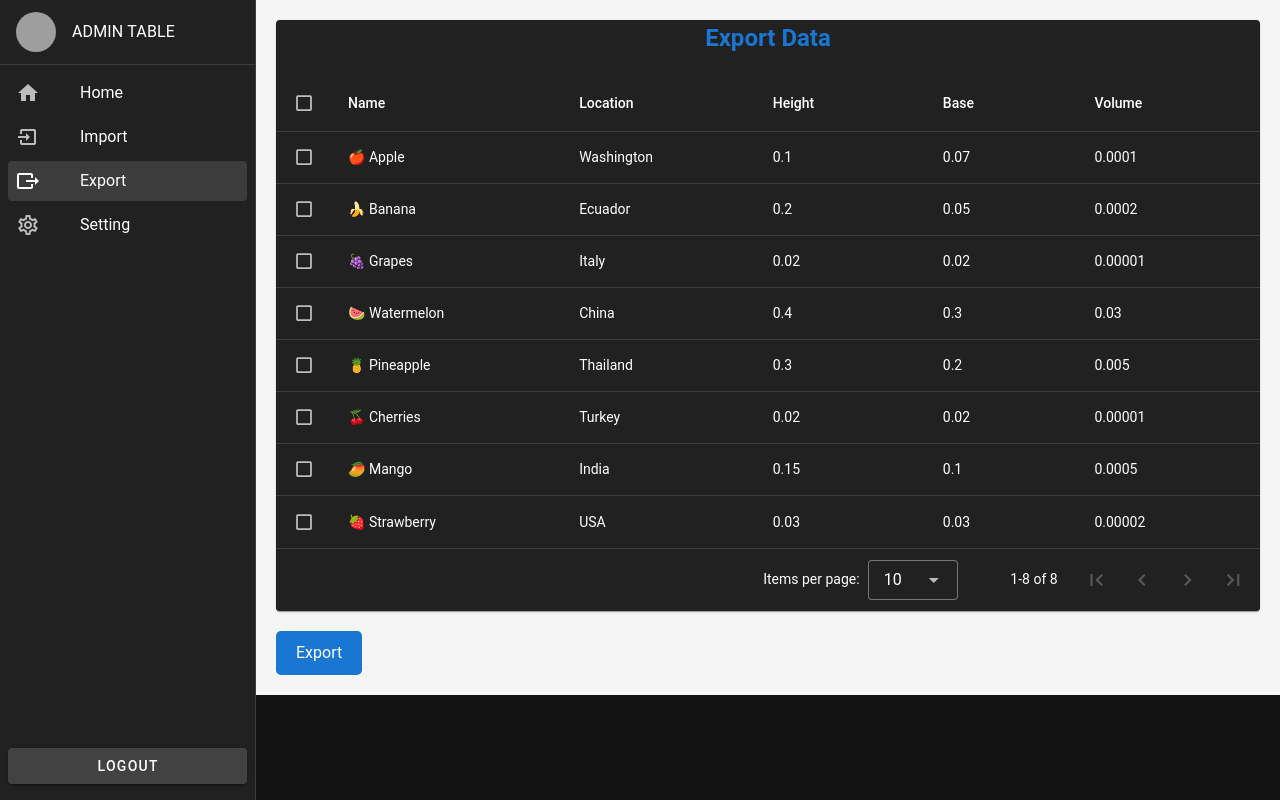
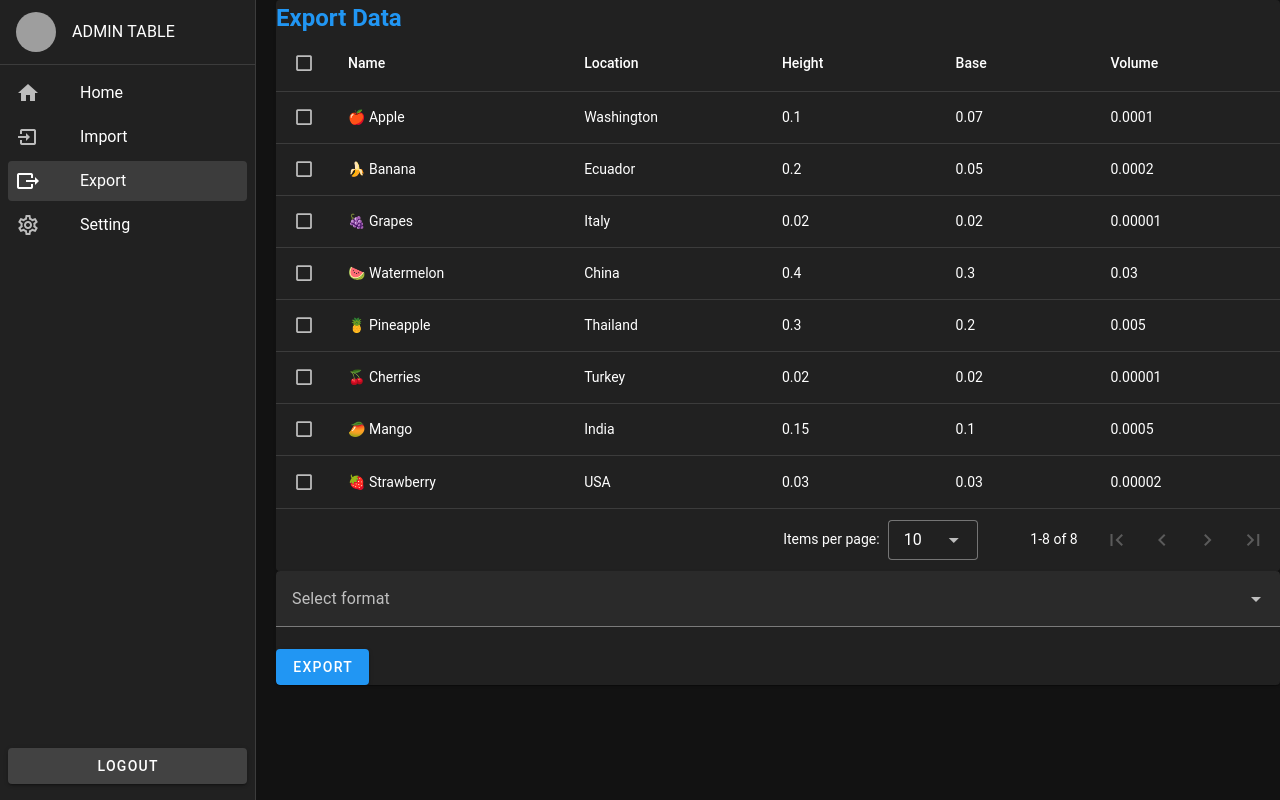
Before and after one commit to AST-tnbt/Vue-dashboard-table, a Vue app: page /export in a window 1280 px wide. Built offline with nearby package versions, Linux system fonts and the light colour scheme; grey boxes are pictures that could not be loaded.

Commit message:
Develop export functionality for data in CSV, Excel, and PDF formats using Vuetify components and jsPDF for table formatting

```diff
--- a/package.json
+++ b/package.json
@@ -12,6 +12,7 @@
     "core-js": "^3.37.1",
     "exceljs": "^4.4.0",
     "jspdf": "^2.5.2",
+    "jspdf-autotable": "^3.8.4",
     "roboto-fontface": "*",
     "vue": "^3.4.31",
     "vuetify": "^3.6.11"
--- a/src/pages/Export.vue
+++ b/src/pages/Export.vue
@@ -1,33 +1,33 @@
 <template>
   <section class="export-section">
-    <v-card class="card-container">
-      <h2 class="header">Export Data</h2>
+    <v-card class="card-container ml-5">
+      <h2 class="header text-primary">Export Data</h2>
       <div class="table-container">
         <v-data-table
           v-model="selected"
           :items="items"
           item-value="name"
           show-select
-          class="data-table"
         ></v-data-table>
       </div>
     </v-card>
 
-    <div class="export-dropdown">
-      <button class="export-button" @click="toggleDropdown">Export</button>
-
-      <ul v-if="dropdownOpen" class="dropdown-menu" @click.stop>
-        <li @click="exportToExcel">Export Excel</li>
-        <li @click="exportToCSV">Export CSV</li>
-        <li @click="exportToPDF">Export PDF</li>
-      </ul>
-    </div>
+    <v-card class="ml-5">
+      <v-select
+        v-model="selectedFormat"
+        :items="formats"
+        label="Select format"
+        outlined
+      ></v-select>
+      <v-btn color="primary" @click="handleExport">Export</v-btn>
+    </v-card>
   </section>
 </template>
 
 <script>
 import ExcelJS from 'exceljs';
 import jsPDF from 'jspdf';
+import 'jspdf-autotable';
 
 export default {
   data() {
@@ -43,21 +43,18 @@ export default {
         { name: '🥭 Mango', location: 'India', height: '0.15', base: '0.1', volume: '0.0005' },
         { name: '🍓 Strawberry', location: 'USA', height: '0.03', base: '0.03', volume: '0.00002' },
       ],
-      dropdownOpen: false,
+      formats: ['CSV', 'Excel', 'PDF'],
+      selectedFormat: null,
     };
   },
   methods: {
-    toggleDropdown() {
-      this.dropdownOpen = !this.dropdownOpen;
-      if (this.dropdownOpen) {
-        document.addEventListener('click', this.closeDropdown);
-      }
-    },
-
-    closeDropdown(event) {
-      if (!this.$el.contains(event.target)) {
-        this.dropdownOpen = false;
-        document.removeEventListener('click', this.closeDropdown);
+    handleExport() {
+      if (this.selectedFormat === 'CSV') {
+        this.exportToCSV();
+      } else if (this.selectedFormat === 'Excel') {
+        this.exportToExcel();
+      } else if (this.selectedFormat === 'PDF') {
+        this.exportToPDF();
       }
     },
 
@@ -71,7 +68,6 @@ export default {
       document.body.appendChild(link);
       link.click();
       document.body.removeChild(link);
-      this.dropdownOpen = false;
     },
 
     convertToCSV(data) {
@@ -113,7 +109,6 @@ export default {
       link.href = URL.createObjectURL(blob);
       link.download = 'fruits_data.xlsx';
       link.click();
-      this.dropdownOpen = false;
     },
 
     exportToPDF() {
@@ -121,79 +116,22 @@ export default {
       const doc = new jsPDF();
       doc.text("Fruit List", 10, 10);
 
-      let y = 20;
-      selectedItems.forEach((item) => {
-        doc.text(`Name: ${item.name || 'N/A'}, Location: ${item.location || 'N/A'}, Height: ${item.height || 'N/A'}, Base: ${item.base || 'N/A'}, Volume: ${item.volume || 'N/A'}`, 10, y);
-        y += 10;
+      const tableData = selectedItems.map(item => [
+        item.name || 'N/A',
+        item.location || 'N/A',
+        item.height || 'N/A',
+        item.base || 'N/A',
+        item.volume || 'N/A'
+      ]);
+
+      doc.autoTable({
+        head: [['Name', 'Location', 'Height', 'Base', 'Volume']],
+        body: tableData,
+        startY: 20
       });
 
       doc.save('fruits_data.pdf');
-      this.dropdownOpen = false;
     }
   }
 };
 </script>
-
-<style scoped>
-.export-section {
-  padding: 20px;
-  background-color: #f5f5f5;
-}
-
-.header {
-  font-size: 24px;
-  font-weight: bold;
-  margin-bottom: 20px;
-  text-align: center;
-  color: #1976D2;
-}
-
-.export-dropdown {
-  margin-top: 20px;
-  text-align: left;
-  position: relative;
-}
-
-.export-button {
-  background-color: #1976D2;
-  color: white;
-  border: none;
-  padding: 10px 20px;
-  font-size: 16px;
-  border-radius: 5px;
-  cursor: pointer;
-  transition: background-color 0.3s ease;
-}
-
-.export-button:hover {
-  background-color: #1565C0;
-}
-
-.dropdown-menu {
-  position: absolute;
-  top: 40px;
-  left: 0;
-  background-color: white;
-  box-shadow: 0 4px 8px rgba(0, 0, 0, 0.1);
-  border-radius: 5px;
-  padding: 10px 0;
-  width: 150px;
-  z-index: 1000;
-}
-
-.dropdown-menu li {
-  padding: 10px 20px;
-  font-size: 14px;
-  color: #333;
-  cursor: pointer;
-  transition: background-color 0.2s ease;
-}
-
-.dropdown-menu li:hover {
-  background-color: #f1f1f1;
-}
-
-.dropdown-menu li:active {
-  background-color: #ddd;
-}
-</style>
```
Also changed, not shown: 1 other file (tests, documents, lock files or other folders).
